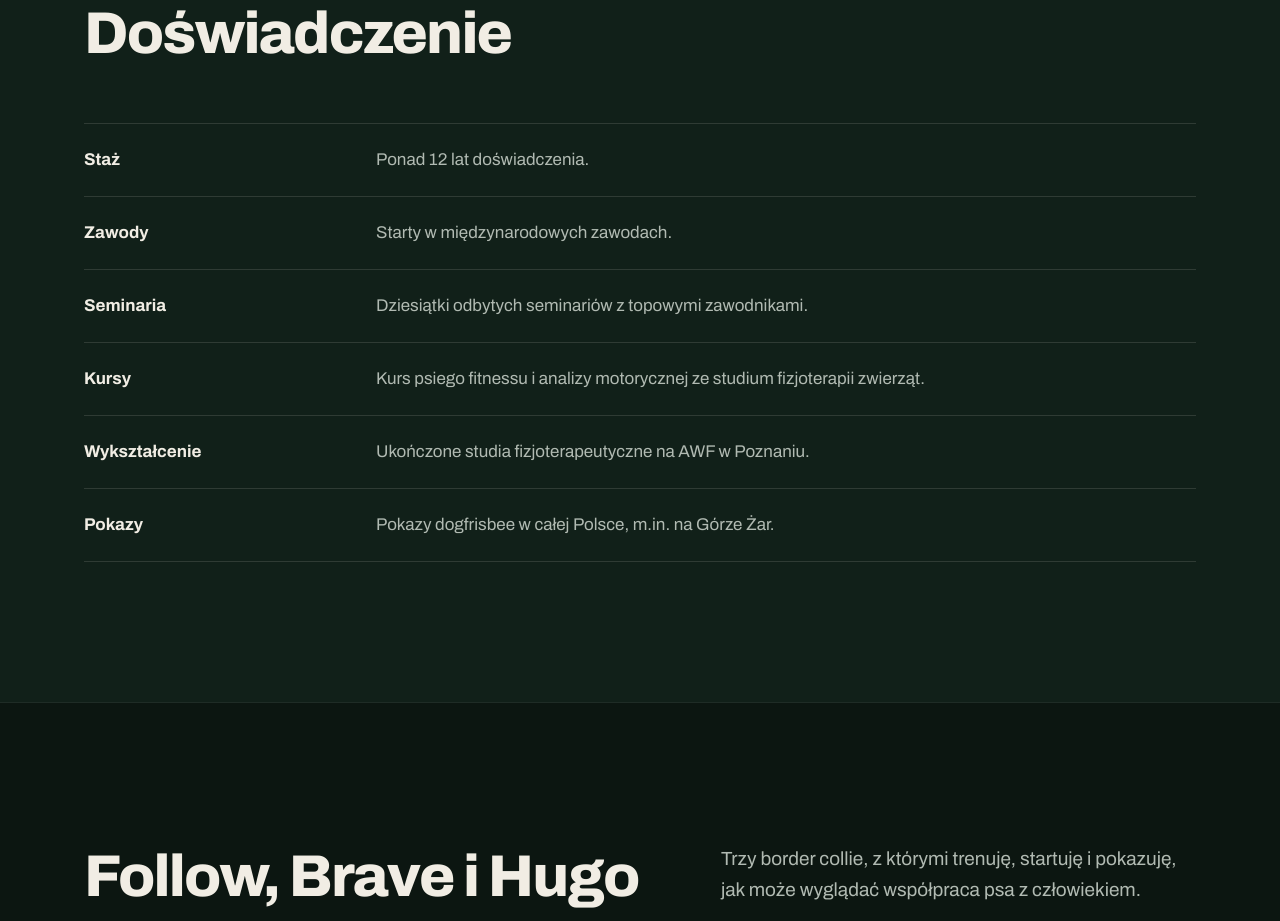
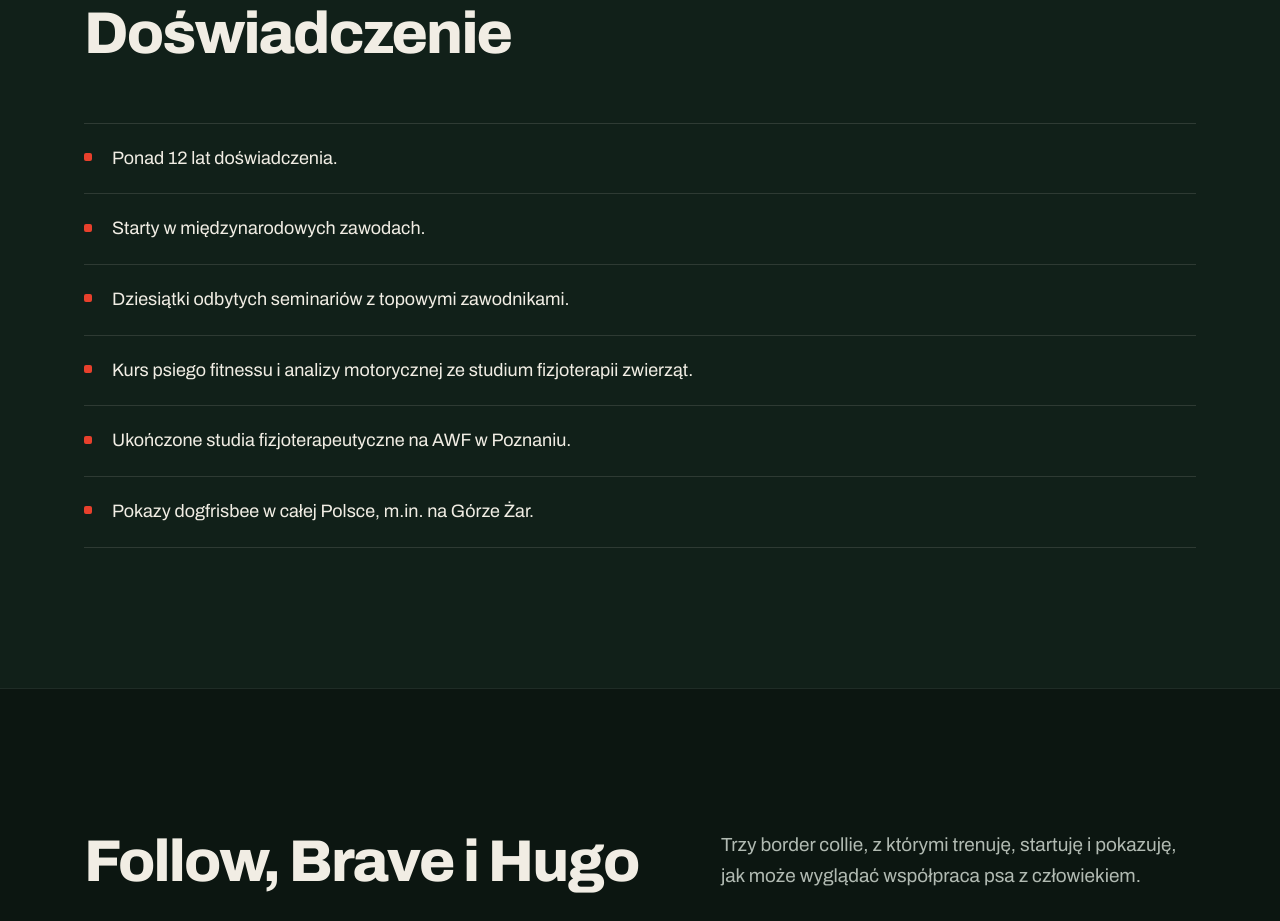
Before and after one commit to DBakalarski/future-frisbee, a plain HTML site: page o-mnie.html in a window 1280 px wide. Shown: the part 1660-2581 px from the top of the page. Drawn offline with Linux system fonts and the light colour scheme.

Commit message:
Doświadczenie jako zwykła lista, bez etykiet
Co-Authored-By: Claude Opus 5.5 <noreply@anthropic.com>

```diff
--- a/o-mnie.html
+++ b/o-mnie.html
@@ -293,12 +293,11 @@ a[href^="tel:"] { white-space: nowrap; } /* numer telefonu nie łamie się na dw
 .approach { display: grid; grid-template-columns: minmax(0, .8fr) minmax(0, 1.3fr); gap: clamp(28px, 6vw, 96px); align-items: start; }
 .pull { margin: 38px 0 0; padding-top: 26px; border-top: 1px solid var(--line); font-stretch: 125%; font-weight: 800; font-size: clamp(24px, 2.6vw, 34px); line-height: 1.12; letter-spacing: -.02em; max-width: 20em; text-wrap: balance; }
 .xp { list-style: none; margin: 0; padding: 0; border-top: 1px solid var(--line); }
-.xp li { display: grid; grid-template-columns: minmax(150px, 260px) 1fr; gap: 6px 32px; padding: 22px 0; border-bottom: 1px solid var(--line); }
-.xp .k { font-weight: 700; }
-.xp .v { color: var(--muted); }
+.xp li { position: relative; padding: 20px 0 20px 28px; border-bottom: 1px solid var(--line); font-size: 18px; }
+.xp li::before { content: ""; position: absolute; left: 0; top: calc(20px + .75em - 4px); width: 8px; height: 8px; border-radius: 2px; background: var(--accent); }
 /* Wersja do publikacji (build dodaje klasę "static"): bez ramek „Do uzupełnienia”,
    a wiersze bez żadnej treści znikają. W narzędziu do projektowania widać je dalej. */
-html.static .xp .todo, html.static .xp li:has(.v > .todo:only-child) { display: none; }
+html.static .xp .todo, html.static .xp li:has(> .todo:only-child) { display: none; }
 .todo { display: inline-block; margin-top: 4px; padding: 2px 10px; border: 1px dashed rgba(241, 237, 228, .35); border-radius: 6px; color: var(--dim); font-size: 15px; }
 .dogs { display: grid; grid-template-columns: repeat(3, 1fr); gap: 18px; }
 .dog { margin: 0; position: relative; }
@@ -375,7 +374,6 @@ html[data-motion="off"] [data-reveal] { opacity: 1 !important; transform: none !
   .feature-media { order: -1; min-height: 0; aspect-ratio: 16 / 10; }
   .service { grid-template-columns: 1fr; }
   .service-photo img { aspect-ratio: 16 / 10; }
-  .xp li { grid-template-columns: 1fr; }
   .finale { height: 78vh; min-height: 520px; }
   .footer-links { gap: 0 24px; }
   .footer-links a { padding: 10px 0; }
@@ -447,12 +445,12 @@ html[data-motion="off"] [data-reveal] { opacity: 1 !important; transform: none !
       <h2 class="display h2">Doświadczenie</h2>
     </div>
     <ul class="xp" data-reveal="up" style="transition-delay: 100ms">
-      <li><span class="k">Staż</span><span class="v">Ponad 12 lat doświadczenia.</span></li>
-      <li><span class="k">Zawody</span><span class="v">Starty w międzynarodowych zawodach.</span></li>
-      <li><span class="k">Seminaria</span><span class="v">Dziesiątki odbytych seminariów z topowymi zawodnikami.</span></li>
-      <li><span class="k">Kursy</span><span class="v">Kurs psiego fitnessu i analizy motorycznej ze studium fizjoterapii zwierząt.</span></li>
-      <li><span class="k">Wykształcenie</span><span class="v">Ukończone studia fizjoterapeutyczne na AWF w Poznaniu.</span></li>
-      <li><span class="k">Pokazy</span><span class="v">Pokazy dogfrisbee w całej Polsce, m.in. na Górze Żar.</span></li>
+      <li>Ponad 12 lat doświadczenia.</li>
+      <li>Starty w międzynarodowych zawodach.</li>
+      <li>Dziesiątki odbytych seminariów z topowymi zawodnikami.</li>
+      <li>Kurs psiego fitnessu i analizy motorycznej ze studium fizjoterapii zwierząt.</li>
+      <li>Ukończone studia fizjoterapeutyczne na AWF w Poznaniu.</li>
+      <li>Pokazy dogfrisbee w całej Polsce, m.in. na Górze Żar.</li>
     </ul>
   </div>
 </section>
--- a/styles.css
+++ b/styles.css
@@ -272,12 +272,11 @@ a[href^="tel:"] { white-space: nowrap; } /* numer telefonu nie łamie się na dw
 .approach { display: grid; grid-template-columns: minmax(0, .8fr) minmax(0, 1.3fr); gap: clamp(28px, 6vw, 96px); align-items: start; }
 .pull { margin: 38px 0 0; padding-top: 26px; border-top: 1px solid var(--line); font-stretch: 125%; font-weight: 800; font-size: clamp(24px, 2.6vw, 34px); line-height: 1.12; letter-spacing: -.02em; max-width: 20em; text-wrap: balance; }
 .xp { list-style: none; margin: 0; padding: 0; border-top: 1px solid var(--line); }
-.xp li { display: grid; grid-template-columns: minmax(150px, 260px) 1fr; gap: 6px 32px; padding: 22px 0; border-bottom: 1px solid var(--line); }
-.xp .k { font-weight: 700; }
-.xp .v { color: var(--muted); }
+.xp li { position: relative; padding: 20px 0 20px 28px; border-bottom: 1px solid var(--line); font-size: 18px; }
+.xp li::before { content: ""; position: absolute; left: 0; top: calc(20px + .75em - 4px); width: 8px; height: 8px; border-radius: 2px; background: var(--accent); }
 /* Wersja do publikacji (build dodaje klasę "static"): bez ramek „Do uzupełnienia”,
    a wiersze bez żadnej treści znikają. W narzędziu do projektowania widać je dalej. */
-html.static .xp .todo, html.static .xp li:has(.v > .todo:only-child) { display: none; }
+html.static .xp .todo, html.static .xp li:has(> .todo:only-child) { display: none; }
 .todo { display: inline-block; margin-top: 4px; padding: 2px 10px; border: 1px dashed rgba(241, 237, 228, .35); border-radius: 6px; color: var(--dim); font-size: 15px; }
 .dogs { display: grid; grid-template-columns: repeat(3, 1fr); gap: 18px; }
 .dog { margin: 0; position: relative; }
@@ -354,7 +353,6 @@ html[data-motion="off"] [data-reveal] { opacity: 1 !important; transform: none !
   .feature-media { order: -1; min-height: 0; aspect-ratio: 16 / 10; }
   .service { grid-template-columns: 1fr; }
   .service-photo img { aspect-ratio: 16 / 10; }
-  .xp li { grid-template-columns: 1fr; }
   .finale { height: 78vh; min-height: 520px; }
   .footer-links { gap: 0 24px; }
   .footer-links a { padding: 10px 0; }
```
Also changed, not shown: O mnie.dc.html (+6 -6 lines), index.html (+3 -5 lines), oferta.html (+3 -5 lines).
